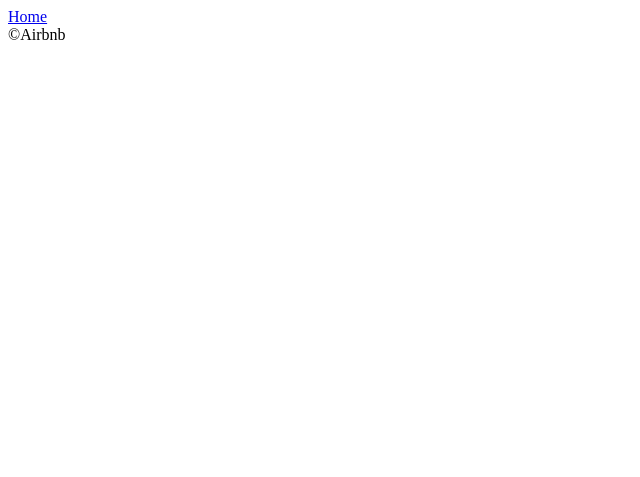
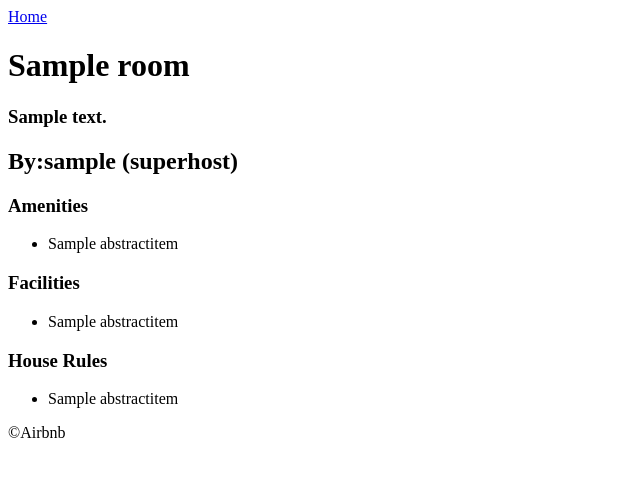
Before and after one commit to irshadkhan2019/airbnb-clone, a Django app: page /rooms/1 in a window 1280 px wide. Before the commit the part shown is almost empty. Shown: the top 477 px of the page, without its empty margins (0-640 px from the left). Run offline with Django 3.2, Linux system fonts and the light colour scheme; tables that the repository leaves empty hold one stand-in row (values such as "Sample post").

Commit message:
custom error

```diff
--- a/config/settings.py
+++ b/config/settings.py
@@ -23,9 +23,9 @@ BASE_DIR = os.path.dirname(os.path.dirname(os.path.abspath(__file__)))
 SECRET_KEY = "x608jd4q$d9avcx*or@o_3cb*i9=+g5inbt3ub+651kzc5=4l4"
 
 # SECURITY WARNING: don't run with debug turned on in production!
-DEBUG = True
+DEBUG = False
 
-ALLOWED_HOSTS = []
+ALLOWED_HOSTS = "*"
 
 
 # Application definition
--- a/rooms/models.py
+++ b/rooms/models.py
@@ -1,4 +1,5 @@
 from django.db import models
+from django.urls import reverse
 from django_countries.fields import CountryField
 from core import models as core_models
 from users import models as user_models
@@ -79,6 +80,10 @@ class Room(core_models.TimeStampedModel):
     def __str__(self):
         return self.name
 
+    # visit actual room from admin
+    def get_absolute_url(self):
+        return reverse("rooms:detail", kwargs={"pk": self.pk})
+
     # Intercept save() from everywhere
     def save(self, *args, **kwargs):
         self.city = str.capitalize(self.city)
--- a/rooms/views.py
+++ b/rooms/views.py
@@ -1,5 +1,7 @@
-from django.shortcuts import render
+from django.shortcuts import render,redirect
+from django.urls import reverse
 from django.views.generic import ListView
+from django.http import Http404
 from . import models
 
 
@@ -13,5 +15,8 @@ class HomeView(ListView):
 
 
 def room_details(request,pk):
-    print(pk)
-    return render(request,"rooms/detail.html")
+    try:
+        room=models.Room.objects.get(pk=pk)
+        return render(request,"rooms/detail.html",{"room":room})
+    except models.Room.DoesNotExist:
+       raise Http404()
--- a/templates/rooms/detail.html
+++ b/templates/rooms/detail.html
@@ -3,3 +3,42 @@
 {% block page_name %}
  detail
 {% endblock page_name %}
+
+{% block content %}
+
+<div>
+  <h1>{{room.name}}</h1>
+  <h3>{{room.description}}</h3>
+</div>
+
+<div>
+  <h2>By:{{room.host.username}}
+    {% if room.host.superhost %}
+      (superhost)
+    {% endif %}
+  </h2>
+
+  <h3>Amenities</h3>
+  <ul>
+    {% for amenity in room.amenities.all %}
+        <li>{{amenity}}</li>
+    {% endfor %}
+  </ul>
+
+  <h3>Facilities</h3>
+  <ul>
+    {% for facility in room.facilities.all %}
+        <li>{{facility}}</li>
+    {% endfor %}
+  </ul>
+
+  <h3>House Rules</h3>
+  <ul>
+    {% for rule in room.house_all_rules.all %}
+        <li>{{rule}}</li>
+    {% endfor %}
+  </ul>
+
+</div>
+
+{% endblock content %}
--- a/templates/rooms/room_list.html
+++ b/templates/rooms/room_list.html
@@ -26,7 +26,4 @@
       {% endif %}
     </h5>
 
-
-
-
 {% endblock content %}
```
Also changed, not shown: templates/404.html (added, +7 -0 lines).
